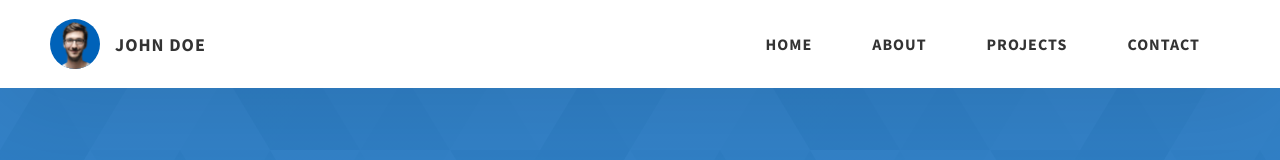
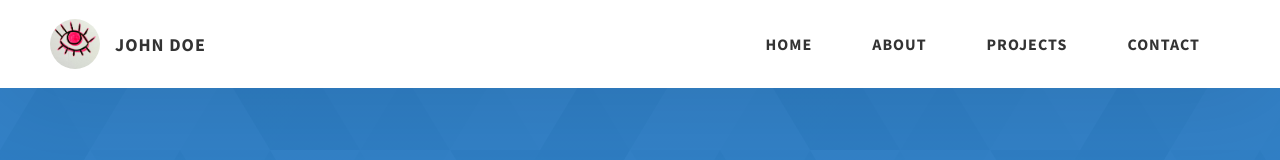
Before and after one commit to isartist/isabellabrunii, a website: page project-1.html in a window 1280 px wide. Shown: the top 160 px of the page. Drawn offline with Linux system fonts and the light colour scheme.

Commit message:
the tempa

```diff
--- a/project-1.html
+++ b/project-1.html
@@ -22,8 +22,8 @@
         <div class="header__logo-container">
           <div class="header__logo-img-cont">
             <img
-              src="./assets/png/john-doe.png"
-              alt="Ram Maheshwari Logo Image"
+              src="./assets/jpeg/icon.jpeg"
+              alt="isabellabruni Logo Image"
               class="header__logo-img"
             />
           </div>
```
Also changed, not shown: index.html (+3 -3 lines), project-2.html (+2 -2 lines), project-3.html (+2 -2 lines), README.md, assets/jpeg/icon.jpeg (added).
